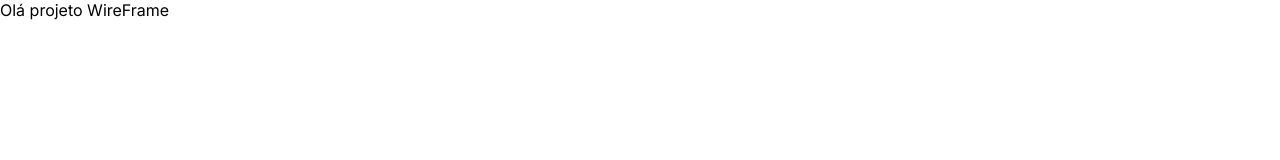
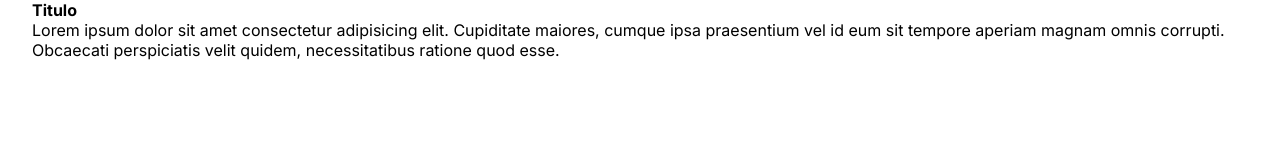
Before and after one commit to thmata/CodeBoost, a plain HTML site: page WireFrame/index.html in a window 1280 px wide. Drawn offline with Linux system fonts and the light colour scheme.

Commit message:
Criado grid e variaveis de cor

```diff
--- /dev/null
+++ b/WireFrame/css/grid.css
@@ -0,0 +1,15 @@
+/* Container é feito para manter o conteúdo da página do tamanho correto
+   é somado 0 valor do padding dentro do max-width para poder compensar o padding
+   max-width: 1216px + 30px = 1246px
+
+    O Padding é adicionado para dar um respiro quando for no mobile.
+
+*/
+
+
+.container {
+    width: 100%;
+    max-width: 1246px;
+    margin: 0 auto;
+    padding: 0px 15px;
+}
--- a/WireFrame/index.html
+++ b/WireFrame/index.html
@@ -9,13 +9,19 @@
     <meta name="viewport" content="width=device-width, initial-scale=1.0">
     <title>Projeto - WireFrame</title>
 
+    <link rel="stylesheet" href="./css/variables.css">
+    <link rel="stylesheet" href="./css/grid.css">
+    <link rel="stylesheet" href="./css/styles.css">
     <link rel="stylesheet" href="./css/reset.css">
-    <link rel="stylesheet" href="./css/styles.css">
 </head>
 
 
 <body>
-    Olá projeto WireFrame
+    <div class="container">
+        <h1>Titulo</h1>
+        <p>Lorem ipsum dolor sit amet consectetur adipisicing elit. Cupiditate maiores, cumque ipsa praesentium vel id eum sit tempore aperiam magnam omnis corrupti. Obcaecati perspiciatis velit quidem, necessitatibus ratione quod esse.</p>
+
+    </div>
 </body>
 
 
```
Also changed, not shown: WireFrame/css/reset.css (line endings or trailing spaces), WireFrame/css/variables.css (added).
